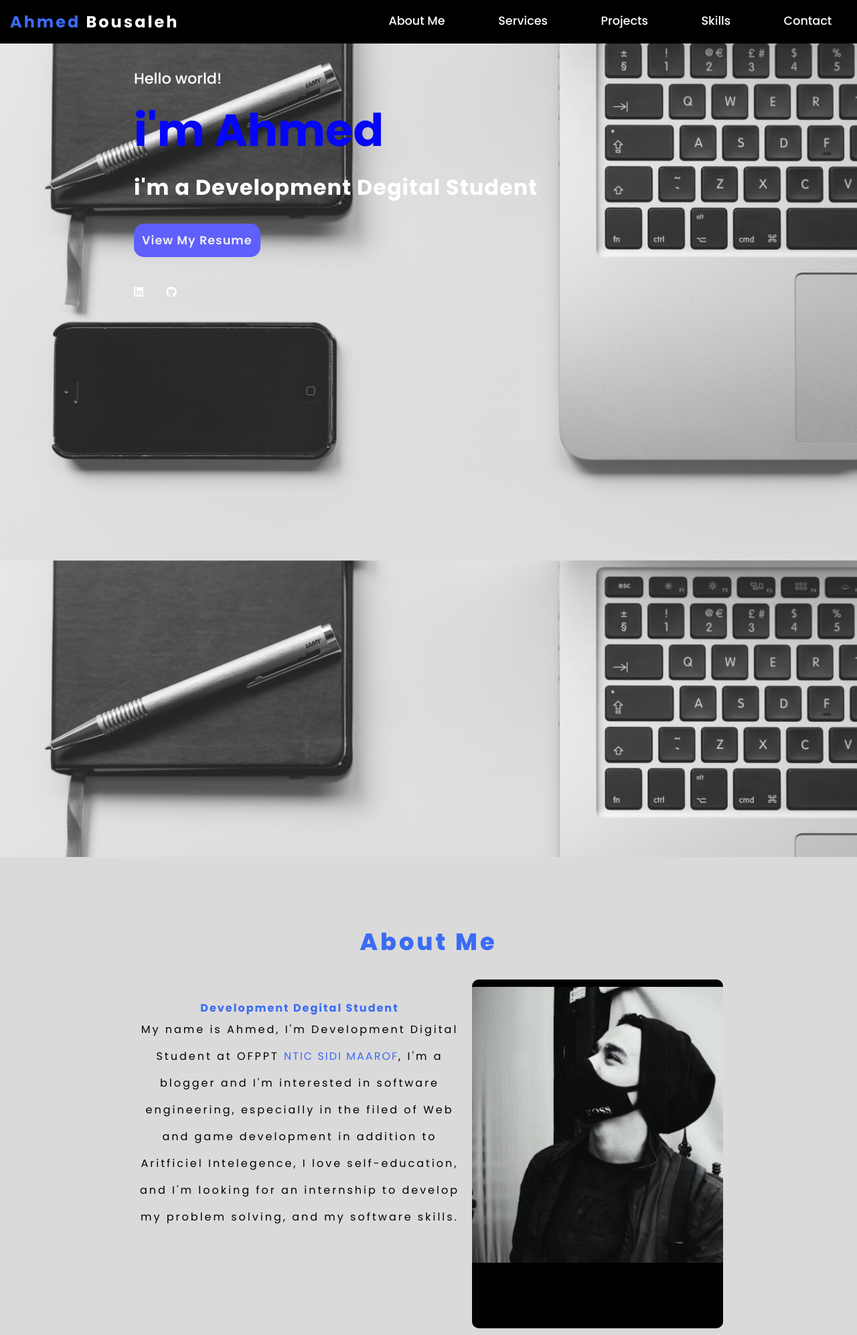
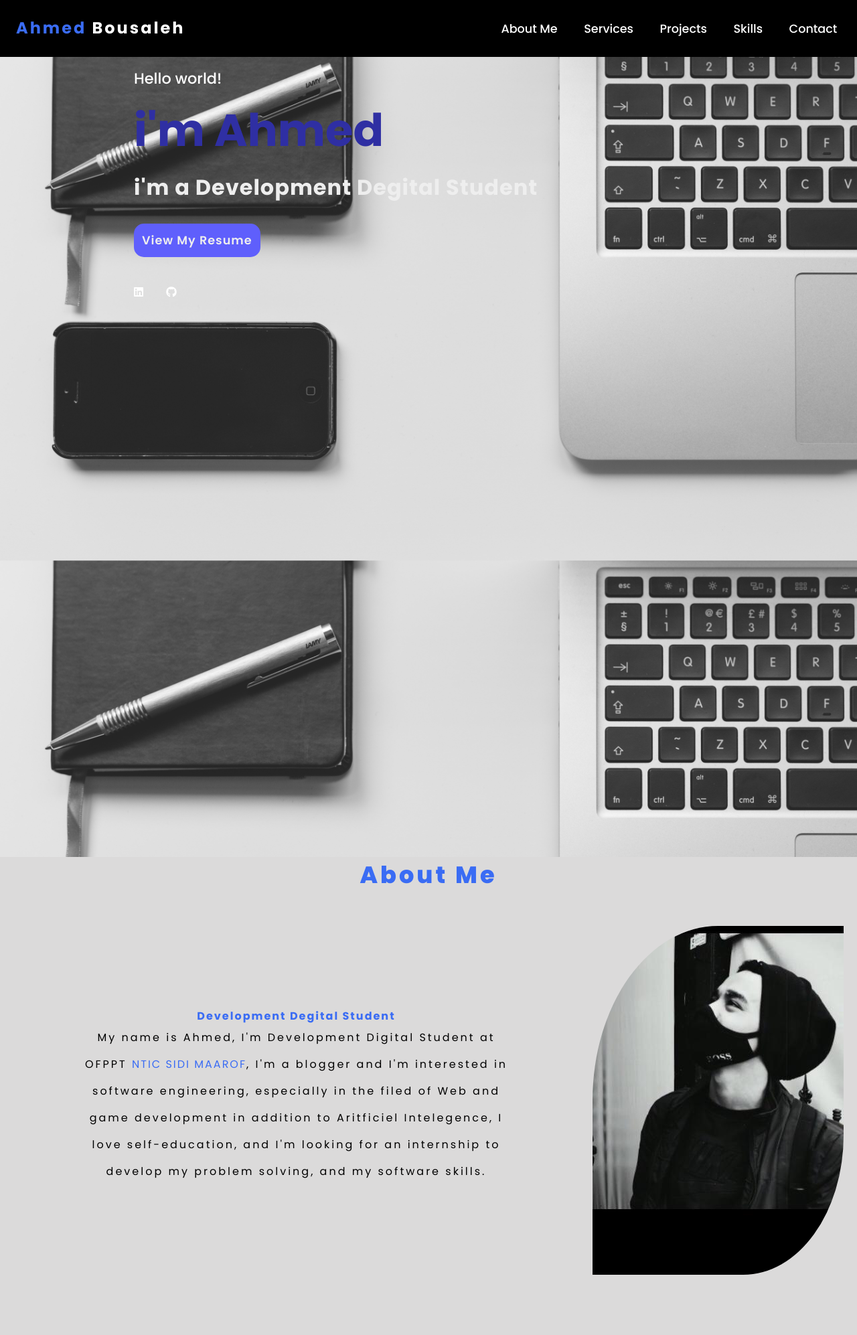
Before and after one commit to bousaleh50/portfolio, a plain HTML site: page index.html in a window 1280 px wide. Shown: the top 1994 px of the page at 67% size. Drawn offline with Linux system fonts and the light colour scheme.

Commit message:
Update main.css

```diff
--- a/css/main.css
+++ b/css/main.css
@@ -9,7 +9,7 @@
 }
 
 header{
-    width:100vw;
+    width:100%;
     background-color:#000;
     color:white;
     position: fixed;
@@ -30,7 +30,7 @@ header{
 
 #logo{
     float:left;
-    padding:15px;
+    margin:1em;
     text-decoration: none;
     color:white;
     font-size: 1.5em;
@@ -46,6 +46,7 @@ header{
 .main-menu{
     float:right;
     list-style-type:none;
+    margin: 12px;
 }
 
 .main-menu a{
@@ -53,7 +54,6 @@ header{
     color:white;
     display: inline-block;
     padding:1em;
-    margin: 0 20px;
     position: relative;
     font-size: 1.1em;
     font-weight: 500;
@@ -78,6 +78,7 @@ header{
 
 section{
     padding:100px 200px;
+    position: relative;
 }
 
 .main-section{
@@ -99,13 +100,13 @@ section{
 .main-section span{
     display: inline-block;
     margin: 10px 0 0 0 ;
-    color:rgb(6, 6, 248);
+    color:rgb(47, 47, 163);
     font-weight: 700;
     font-size: 3em;
 }
 
 .main-section h3{
-    color:white;
+    color:#eee;
     font-size: 2em;
     font-weight: 700;
     letter-spacing:1px;
@@ -160,15 +161,19 @@ section{
     min-height: 100vh;
     background-color: rgb(219, 218, 218);
     text-align: center;
+    padding:0;
 }
 .about-content{
     width:100%;
     display: flex;
+    flex-direction: row;
     justify-content: space-between;
 }
 
 .my-info{
+    width:50%;
     margin-top: 30px;
+    margin: auto;
 }
 
 .my-info span{
@@ -188,14 +193,14 @@ section{
 }
 
 .my-image img{
-   max-width:50vw;
-   border-radius:10px;
-   margin-left:10px;
+   flex-shrink: 3;
+   max-width:50em;
+   border-radius:50% 0 40% 0 ;
+   margin:20px 20px 0 0;
+
 }
 
 /*--------------------------------------------------------*/
-
-/*---------------srvices-----------------------------*/
 
 .cards{
     background-color:white;
@@ -393,7 +398,7 @@ footer{
 
 
 
-@media screen and (max-width: 540px){
+@media screen and (max-width: 768px){
     html{
         font-size: 13px;
     }
@@ -529,12 +534,13 @@ footer{
         width:100vw;
         min-height: 100vh;
         background-color: rgb(219, 218, 218);
-        display: flex;
-        flex-direction: column;
-        flex-wrap: wrap;
         padding: 0;
     }
 
+    .about-content{
+        display:flex;
+        flex-direction: column;
+    }
 
     .my-info{
         min-width: 100vw;
@@ -554,8 +560,9 @@ footer{
     }
 
     .my-image img{
-       max-width:50%;
+       max-width:50vw;
        border-radius:10px;
+       margin:auto;
     }
 
     /*--------------------------------------------------------*/
```
